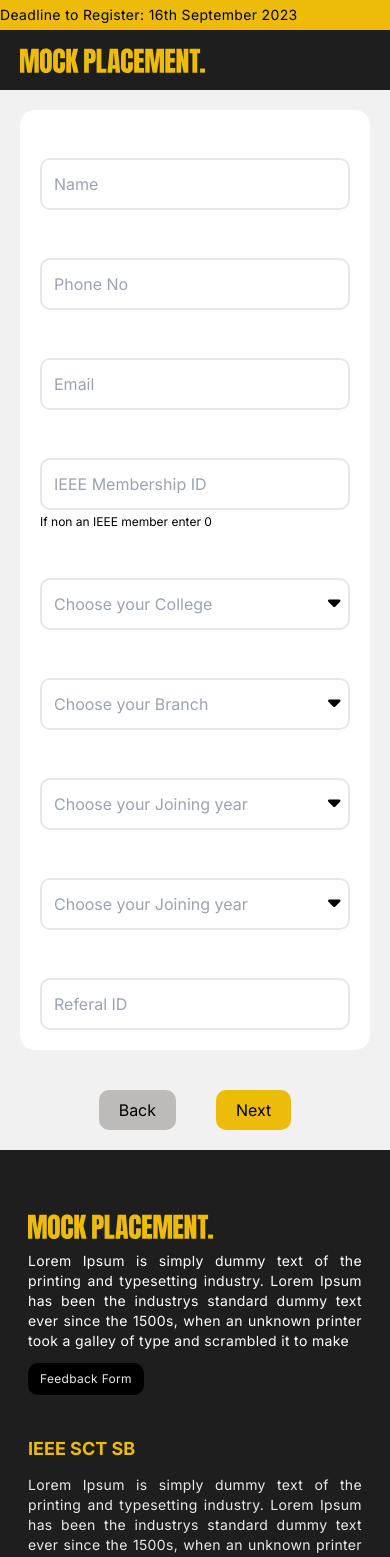
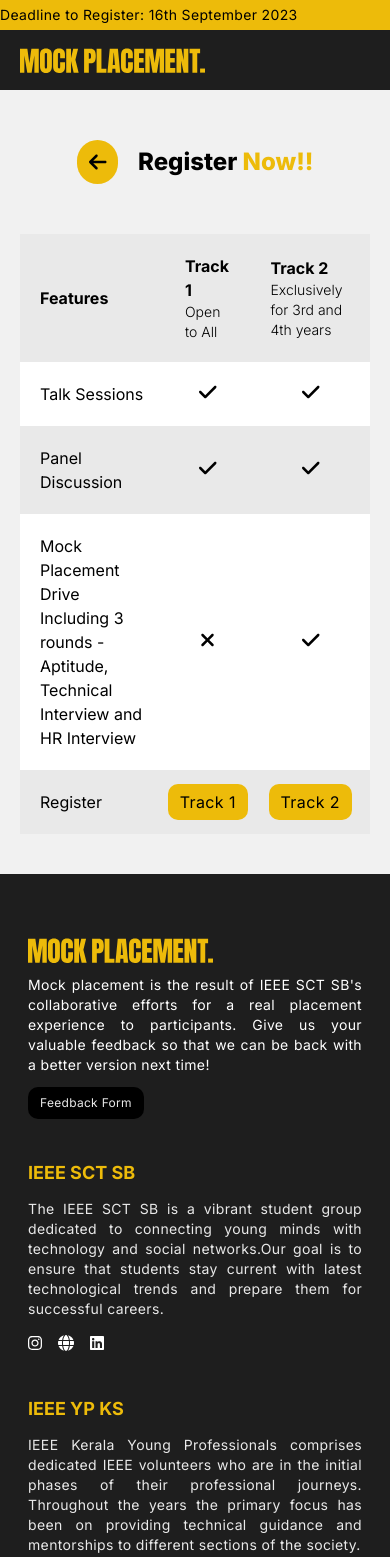
Before and after one commit to ajithrt007/mock-placement, a Next.js app: page /register in a window 390 px wide. Shown: the top 1557 px of the page. Built offline with nearby package versions, Linux system fonts and the light colour scheme.

Commit message:
Modified Reg Page

```diff
--- a/src/app/layout.tsx
+++ b/src/app/layout.tsx
@@ -58,7 +58,7 @@
           <div className='flex flex-col items-start gap-3'>
             <img src="/mockplacement-yellow.svg" alt="" className='h-[25px]'/>
             <p className='text-white text-sm tracking-wide text-justify'>
-              Lorem Ipsum is simply dummy text of the printing and typesetting industry. Lorem Ipsum has been the industrys standard dummy text ever since the 1500s, when an unknown printer took a galley of type and scrambled it to make
+            Mock placement is the result of IEEE SCT SB&apos;s collaborative efforts for a real placement experience to participants. Give us your valuable feedback so that we can be back with a better version next time!
             </p>
             <a href="https://nextjs.org/docs/app/api-reference/functions/redirect" className="py-2 px-3 rounded-[10px] bg-black text-[#E9E9E9] text-xs tracking-wide" target="_blank" rel="noopener noreferrer">Feedback Form</a>
           </div>
@@ -66,7 +66,7 @@
           <div className='flex flex-col items-start gap-3'>
             <h1 className='text-lg font-bold text-[#EDBB0A]'>IEEE SCT SB</h1>
             <p className='text-[#E9E9E9] text-sm tracking-wide text-justify'>
-              Lorem Ipsum is simply dummy text of the printing and typesetting industry. Lorem Ipsum has been the industrys standard dummy text ever since the 1500s, when an unknown printer took a galley of type and scrambled it to make
+            The IEEE SCT SB is a vibrant student group dedicated to connecting young minds with technology and social networks.Our goal is to ensure that students stay current with latest technological trends and prepare them for successful careers.
             </p>
             <div className='flex gap-4'>
               <a href="https://www.instagram.com/ieeesctsb/" target="_blank" rel="noopener noreferrer"><FontAwesomeIcon icon={faInstagram} className='text-white hover:text-[#E9E9E9]'/></a>
@@ -78,7 +78,7 @@
           <div className='flex flex-col items-start gap-3'>
             <h1 className='text-lg font-bold text-[#EDBB0A]'>IEEE YP KS</h1>
             <p className='text-[#E9E9E9] text-sm tracking-wide text-justify'>
-              Lorem Ipsum is simply dummy text of the printing and typesetting industry. Lorem Ipsum has been the industrys standard dummy text ever since the 1500s, when an unknown printer took a galley of type and scrambled it to make
+            IEEE Kerala Young Professionals comprises dedicated IEEE volunteers who are in the initial phases of their professional journeys. Throughout the years the primary focus has been on providing technical guidance and mentorships to different sections of the society.
             </p>
             <div className='flex gap-4'>
               <a href="https://www.instagram.com/ieeekeralayp/" target="_blank" rel="noopener noreferrer"><FontAwesomeIcon icon={faInstagram} className='text-white hover:text-[#E9E9E9]'/></a>
--- a/src/app/leaderboard/page.tsx
+++ b/src/app/leaderboard/page.tsx
@@ -1,15 +1,15 @@
 "use client";
 import { FontAwesomeIcon } from "@fortawesome/react-fontawesome";
-import { faBars,faArrowLeft } from "@fortawesome/free-solid-svg-icons";
+import { faArrowLeft } from "@fortawesome/free-solid-svg-icons";
 import LeaderRow from "@/components/LeaderRow";
 import Link from "next/link";
 
 export default function Leaderboard() {
   return (
     <>
-      <section className="w-full flex flex-col items-center">
+      <section className="w-full flex flex-col items-center py-10">
         <div className="flex items-center">
-            <Link href="/" className="rounded-full bg-[#EDBB0A] p-3"><FontAwesomeIcon icon={faArrowLeft} className='h-[20px]'/></Link>
+            <Link href="/" className="rounded-full bg-[#EDBB0A] p-3 flex items-center justify-center"><FontAwesomeIcon icon={faArrowLeft} className='h-[20px]'/></Link>
           <div className="flex p-8">
             <h1 className=" font-extrabold text-2xl whitespace-nowrap">
               Leader
--- a/src/app/page.tsx
+++ b/src/app/page.tsx
@@ -25,15 +25,15 @@
               <img src="/mockplacement-yellow.svg" alt="" className='lg:w-[42%] md:w-[62%] w-[80%]'/>
               <p className='text-3xl font-bold'>FUTURE IS KNOCKING</p>
 
-              {/* <Button buttontext="Register" buttoncolor="#EDBB0A" buttonAction={()=>{router.push('/register')}}/> */}
-              <a href="https://nextjs.org/docs/app/api-reference/functions/redirect" className="py-2 px-5 rounded-[10px] bg-[#EDBB0A] tracking-wide" target="_blank" rel="noopener noreferrer">Register</a>
+              <Button buttontext="Register" buttoncolor="#EDBB0A" buttonAction={()=>{router.push('/register')}}/>
+              {/* <a href="https://nextjs.org/docs/app/api-reference/functions/redirect" className="py-2 px-5 rounded-[10px] bg-[#EDBB0A] tracking-wide" target="_blank" rel="noopener noreferrer">Register</a> */}
         </section>
         <section className='bg-[#1E1E1E] md:py-5 md:px-10 p-7'>
           <div className='flex gap-1 w-full items-center justify-center p-8'>
             <h1 className=' font-extrabold text-2xl text-white whitespace-nowrap'>What is</h1>
             <p className='text-[#EDBB0A] font-extrabold text-2xl whitespace-nowrap'>Mock Placement ?</p>
           </div>
-          <p className='text-white text-sm tracking-wide'>Mock Placement is an event designed to guide and support participants in their journey to steady careers in engineering. We aspire to introduce all the participants to the various aspects of on-campus placements, along with the wide and varied scopes and opportunities available to them if they decide to pursue other options. Our events consist of a proctored aptitude stage to assess a candidate’s logical reasoning and problem-solving skills, followed by a technical interview and an HR round. The main attraction of our event will be our feedback and recommendation system, which will assess the overall performance of the candidate and provide insights about their strengths, weaknesses, and how to improve on various aspects of their skills.</p>
+          <p className='text-white text-sm tracking-wide pb-7'>Mock Placement is an event designed to help participants in their engineering career journey. We provide insight into on-campus placements and alternative career paths. Our event includes a proctored aptitude test, technical interview, and HR round. The main attraction is our feedback and recommendation system, evaluating candidates&apos; performance and offers skill enhancement tips.</p>
         </section>
         <section className='p-7'>
           <div className='flex gap-1 w-full items-center justify-center p-8'>
@@ -53,10 +53,10 @@
         <div className='flex flex-col'>
           <EventSection image="/hrvshr.svg" heading="HR VS HR Interview" content="This exceptional event serves as a prelude, where seasoned interviewers will interview each other, providing a fascinating glimpse into the world of HR assessments. They'll generously exchange CVs and meticulously replicate all interview procedures, granting you a comprehensive understanding of the process. Throughout, they will expertly showcase the essential skills required for successful interviews. Towards the end, they will deliver insightful analyses of each other's performances, diligently highlighting strengths and engaging in constructive conversations about strategies to minimize potential mistakes." />
           <EventSection image="/panel.svg" heading="Panel Discussion" content="Join our enlightening panel discussion on 'Will AI Replace Humans?' as we explore the future of work in the AI era. Our experts from AI, tech, ethics, and HR will share insights into how AI impacts jobs and society. This event will be streamed live on YouTube, ensuring a global audience. We'll demystify AI's capabilities and limitations while highlighting its potential to enhance human creativity and innovation. Don't miss this engaging conversation that delves into the coexistence of AI and humanity. Tune in to gain valuable insights into the evolving relationship between AI and the workforce." />
-          <EventSection image="/linkedin.svg" heading="Linkedin: The powerful Tool" content="Join 'LinkedIn: The Powerful Tool' to supercharge your career. This event is designed for recent college graduates, offering valuable insights into the world of professional networking and the transformative potential of LinkedIn. Learn how to create a standout LinkedIn profile, even with limited experience. Discover the essentials of CV building, effective networking, and personal branding. Attend this invaluable opportunity to kickstart your professional journey with LinkedIn. Gain the skills and confidence needed to navigate the professional landscape with a powerful tool at your disposal." />
-          <EventSection image="/ai.svg" heading="AI the future, Careers, opportunites" content="Explore the expansive aspects of AI in this informative talk session. This event is your gateway to understanding how Artificial Intelligence (AI) is reshaping careers and job prospects. Join us to uncover the potential of AI in various industries and how it can benefit your career. Learn how to integrate AI into your skillset and discover the exciting job roles it opens up. Our expert speakers will offer practical insights and guidance on navigating the AI-driven job market. This is your chance to grasp how AI can be the key to unlocking a world of career opportunities." />
-          <EventSection image="/skillSection.svg" heading="And That’s how I realised my skill" content="A panel discussion on the topic  &quot;Will AI Replace Human Beings?&quot; as part of our mock placement event. This engaging session will feature a diverse panel of experts who will share their insights on the impact of AI and automation on various industries. The event will be broadcasted live on YouTube and other social media platforms to encourage a broader audience to join the conversation." />
-          <EventSection image="/gear.svg" heading="Gear Up" content="This is a comprehensive event designed to equip participants with essential knowledge and skills for a successful career journey. This informative session covers crucial topics such as coding, emphasizing its contemporary relevance in the digital era. It also explores the development of essential soft skills, recognizing their pivotal role in personal and professional growth. Additionally, the event delves into effective time management and productivity strategies, essential for achieving long-term goals. Furthermore, it underscores the importance of networking, facilitating valuable connections that can shape future opportunities. &quot; Gear Up &quot; ensures participants are well-prepared for their career endeavors." />
+          <EventSection image="/linkedin.svg" heading="Linkedin: The powerful Tool" content="Join 'LinkedIn: The Powerful Tool' for recent college graduates to supercharge their career.  Learn to create an impressive profile, excel in CV building, networking and personal branding. Attend this valuable session to uncover the strategies for utilizing LinkedIn to kickstart your professional journey." />
+          <EventSection image="/ai.svg" heading="AI the future, Careers, opportunites" content="Join our informative talk session on AI's expansive role in reshaping careers and job prospects. Our expert speakers will guide you on integrating AI into your skillset and navigating the AI job market for a world of opportunities." />
+          {/* <EventSection image="/skillSection.svg" heading="And That’s how I realised my skill" content="A panel discussion on the topic  &quot;Will AI Replace Human Beings?&quot; as part of our mock placement event. This engaging session will feature a diverse panel of experts who will share their insights on the impact of AI and automation on various industries. The event will be broadcasted live on YouTube and other social media platforms to encourage a broader audience to join the conversation." /> */}
+          <EventSection image="/gear.svg" heading="Gear Up" content="&quot;Gear Up&quot; is a comprehensive event equipping participants for career success. It covers topics such as the development of essential soft skills, the importance of networking, effective time management and productivity strategies. Join us to ensure you &apos;re well-prepared for your future career endeavours." />
           <EventSection image="/career.svg" heading="Career Path" content="A panel discussion on the topic  &quot;Will AI Replace Human Beings?&quot; as part of our mock placement event. This engaging session will feature a diverse panel of experts who will share their insights on the impact of AI and automation on various industries. The event will be broadcasted live on YouTube and other social media platforms to encourage a broader audience to join the conversation." />
           <section className='even:bg-white odd:bg-[#E9E9E9] flex odd:flex-row even:flex-row-reverse p-10 gap-10 items-center flex-wrap md:flex-nowrap'>
             <img src="/mockplace.svg" alt="" />
--- a/src/app/register/page.tsx
+++ b/src/app/register/page.tsx
@@ -1,182 +1,75 @@
 'use client'
-import { useEffect, useState } from 'react'
-import InputBox from '@/components/InputBox'
-import DropDownSearch from '@/components/DropDownSearch.component'
-import Button from '@/components/Button.component'
-import { collegeList, branches, yearofjoining, currentyear } from '../../../public/formOptionData'
-import CheckBoxes from '@/components/CheckBoxes'
-import { participants,mech,cse,bio,ec } from '../../../public/whatsappGroupLink'
+
+// import { useEffect, useState } from 'react'
+// import InputBox from '@/components/InputBox'
+// import DropDownSearch from '@/components/DropDownSearch.component'
+// import Button from '@/components/Button.component'
+// import { collegeList, branches, yearofjoining, currentyear } from '../../../public/formOptionData'
+// import CheckBoxes from '@/components/CheckBoxes'
+// import { participants,mech,cse,bio,ec } from '../../../public/whatsappGroupLink'
+import Link from "next/link";
+import { FontAwesomeIcon } from "@fortawesome/react-fontawesome";
+import { faXmark, faCheck, faArrowLeft } from "@fortawesome/free-solid-svg-icons";
+
+//
 
 export default function RegisterPage(){
-    const [stage,setStage] = useState(1)
-    type formData = {
-        name:string,
-        num:string,
-        email:string,
-        memid:string,
-        college:string,
-        branch:string,
-        yearJoin:string,
-        cyear:string,
-        referal:string,
-        resumeLink:string,
-        choice1:string,
-        choice2:string,
-        confirmation:string
-    }
-
-    const[name,setName] = useState('');
-    const[num,setNum] = useState('');
-    const[email,setEmail] = useState('');
-    const[memid,setMemID] = useState('');
-    const[college,setCollege] = useState('');
-    const[branch,setBranch] = useState('');
-    const[yearJoin,setYearJoin] = useState('');
-    const[cyear,setCyear] = useState('');
-    const[referal,setReferal] = useState('');
-    const[resume,setResume] = useState('');
-    const[choice1,setChoice1] = useState('');
-    const[choice2,setChoice2] = useState('');
-    const[confirmation,setConfirmation] = useState('');
-
-    const [formD,setFormD] = useState({
-    time: Date.now(),
-    name : '',
-    num : '',
-    email : '',
-    memid : '',
-    college : '',
-    branch : '',
-    yearJoin : '',
-    cyear : '',
-    referal : '',
-    resumeLink : '',
-    choice1 : '',
-    choice2 : '',
-    confirmation : ''})
-
-    useEffect(() => {
-        setFormD({
-            time: Date.now(),
-            name : name,
-            num : num,
-            email : email,
-            memid : memid,
-            college : college,
-            branch : branch,
-            yearJoin : yearJoin,
-            cyear : cyear,
-            referal : referal,
-            resumeLink : resume,
-            choice1 : choice1,
-            choice2 : choice2,
-            confirmation : confirmation})
-    },[name,num,email,memid,college,branch,yearJoin,cyear,referal,resume,choice1,choice2,confirmation])
-
-    // console.log(formD)
-
-    const getName = (dname:string) => {
-        setName(dname)
-    }
-    const getNum = (dnum:string) => {
-        setNum(dnum)
-    }
-    const getEmail = (demail:string) => {
-        setEmail(demail)
-    }
-    const getMemID = (dmemid:string) => {
-        setMemID(dmemid)
-    }
-    const getCollege = (dcollege:string) => {
-        console.log("The data got is" + dcollege)
-        setCollege(dcollege)
-    }
-    const getBranch = (dbranch:string) => {
-        setBranch(dbranch)
-    }
-    const getYearJoin = (dyearJoin:string) => {
-        setYearJoin(dyearJoin)
-    }
-    const getCyear = (dcyear:string) => {
-        setCyear(dcyear)
-    }
-    const getReferal = (dreferal:string) => {
-        setReferal(dreferal)
-    }
-    const getResume = (dresume:string) => {
-        setResume(dresume)
-    }
 
     return(
         <>
             <div className='items-center bg-[#F1F1F1] p-5 flex w-full justify-center'>
 
-                {stage == 1 && <form action="" onSubmit={(e) => {e.preventDefault()}} className='flex flex-col gap-10 w-full items-center'>
-                    <div className='bg-white p-5 flex flex-col gap-5 rounded-[15px] w-[100%] sm:w-[80%] md:w-[60%] lg:w-[40%]'>
-                        <InputBox getDataFn={getName} label="Name" placeholderTxt="Name" inputType="text"/>
-                        <InputBox getDataFn={getNum} label="Phone No" placeholderTxt="Phone No" inputType="text"/>
-                        <InputBox getDataFn={getEmail} label="Email" placeholderTxt="Email" inputType="email"/>
-                        <div className='flex flex-col gap-1'>
-                            <InputBox getDataFn={getMemID} label="IEEE Membership ID" placeholderTxt="IEEE Membership ID" inputType="number"/>
-                            <p className="text-xs">If non an IEEE member enter 0</p>
+                <div className='flex flex-col gap-10 w-full items-center py-5'>
+                    <div className="flex items-center gap-5">
+                        <Link href="/" className="rounded-full bg-[#EDBB0A] p-3 flex items-center justify-center"><FontAwesomeIcon icon={faArrowLeft} className='h-[20px]'/></Link>
+                        <div className="flex py-4">
+                            <h1 className=" font-extrabold text-2xl whitespace-nowrap">
+                            Register&nbsp;
+                            </h1>
+                            <p className="text-[#EDBB0A] font-extrabold text-2xl whitespace-nowrap">
+                            Now!!
+                            </p>
                         </div>
-                        <DropDownSearch options={collegeList} label="College" placeholderVal='Choose your College' getDataFn={getCollege}/>
-                        <DropDownSearch options={branches} label="Branch" placeholderVal='Choose your Branch' getDataFn={getBranch}/>
-                        <DropDownSearch options={yearofjoining} label="Year of Joining" placeholderVal='Choose your Joining year' getDataFn={getYearJoin}/>
-                        <DropDownSearch options={currentyear} label="Cuurent Year" placeholderVal='Choose your Joining year' getDataFn={getCyear}/>
-                        <InputBox getDataFn={getReferal} label="Referal ID" placeholderTxt="Referal ID" inputType="text"/>
                     </div>
-                    <div className='flex gap-10'>
-                        <Button buttontext="Back" buttonAction={null} buttoncolor="#BDBABA"/>
-                        <Button buttontext="Next" buttonAction={() => {
-                            if(Number(cyear) >2){
-                                setStage(2)
-                            }
-                            else{
-                                setStage(3)
-                            }
-                        }} buttoncolor="#EDBB0A"/>
-                    </div>
-                </form>
-                }
 
-                {stage == 2 && <form action="" onSubmit={(e) => {e.preventDefault()}} className='flex flex-col gap-10 w-full items-center'>
-            <div className='bg-white p-5 flex flex-col gap-5 rounded-[15px] w-[100%] sm:w-[80%] md:w-[60%] lg:w-[40%]'>
-                <div className='flex flex-col gap-0'>
-                    <InputBox label="Resume Drive Link" placeholderTxt="Drive Link" inputType="text" getDataFn={getResume}/>
-                    <p className='text-xs'>Please make sure the access is “Anyone with the link can view”.</p>
+                    <table>
+                        <tr className='even:bg-white odd:bg-[#E9E9E9]'>
+                            <th className='p-5 text-left'>Features</th>
+                            <th className='p-5 text-left'>
+                                <h1>Track 1</h1>
+                                <p className='font-light text-sm '>Open to All</p>
+                            </th>
+                            <th className='p-5 text-left'>
+                                <h1>Track 2</h1>
+                                <p className='font-light text-sm '>Exclusively for 3rd and 4th years</p>
+                            </th>
+                        </tr>
+                        <tr className='even:bg-white odd:bg-[#E9E9E9]'>
+                            <td className='p-5'>Talk Sessions</td>
+                            <td className='p-5 text-center'><FontAwesomeIcon icon={faCheck}  className='h-[20px]'/></td>
+                            <td className='p-5 text-center'><FontAwesomeIcon icon={faCheck}  className='h-[20px]'/></td>
+                        </tr>
+                        <tr className='even:bg-white odd:bg-[#E9E9E9]'>
+                            <td className='p-5'>Panel Discussion</td>
+                            <td className='p-5 text-center'><FontAwesomeIcon icon={faCheck}  className='h-[20px]'/></td>
+                            <td className='p-5 text-center'><FontAwesomeIcon icon={faCheck}  className='h-[20px]'/></td>
+                        </tr>
+                        <tr className='even:bg-white odd:bg-[#E9E9E9]'>
+                            <td className='p-5'>
+                                <h1>Mock Placement Drive</h1>
+                                <p>Including 3 rounds - Aptitude, Technical Interview and HR Interview</p>
+                            </td>
+                            <td className='p-5 text-center'><FontAwesomeIcon icon={faXmark}  className='h-[20px]'/></td>
+                            <td className='p-5 text-center'><FontAwesomeIcon icon={faCheck}  className='h-[20px]'/></td>
+                        </tr>
+                        <tr className='even:bg-white odd:bg-[#E9E9E9]'>
+                            <td className='p-5'>Register</td>
+                            <td className='py-5 text-center'><a href="https://docs.google.com/forms/d/e/1FAIpQLSfKS1SR7uPZZ2tc-ts7tBSuNkLqJKkzyL8s9ryG9ag4Efbzng/viewform" className="py-2 px-3 rounded-[10px] bg-[#EDBB0A] tracking-wide" target="_blank" rel="noopener noreferrer">Track 1</a></td>
+                            <td className='py-5 text-center'><a href="https://docs.google.com/forms/d/e/1FAIpQLSeFiyTmeiHWlR64hHnL9L0xAVJNrW-lzTGMg9kv1LBO61_REg/viewform" className="py-2 px-3 rounded-[10px] bg-[#EDBB0A] tracking-wide" target="_blank" rel="noopener noreferrer">Track 2</a></td>
+                        </tr>
+                    </table>
+
                 </div>
-                <div className='flex flex-col gap-3'>
-                    <div className='flex flex-col gap-0'>
-                        <label htmlFor="Choose">Choose your Company</label>
-                        <p className='text-xs'>Atmost 2 of them can be selected</p>
-                    </div>
-                    <CheckBoxes/>
-                </div>
-            </div>
-            <div className='flex gap-10'>
-                <Button buttontext="Back" buttonAction={null} buttoncolor="#BDBABA"/>
-                <Button buttontext="Next" buttonAction={() => {
-                    setStage(3);
-                }} buttoncolor="#EDBB0A"/>
-            </div>
-        </form>}
-
-            {stage == 3 && <form action="" onSubmit={(e) => {e.preventDefault()}} className='flex flex-col gap-10 w-full items-center'>
-            <a href="https://en.wikipedia.org/wiki/Next.js" className='bg-white gap-5 p-5 flex justify-between rounded-[15px] w-[100%] sm:w-[80%] md:w-[60%] lg:w-[40%]'>
-                <img src="/wp.svg" alt="" className='h-full'/>
-                <div className='flex flex-col gap-1'>
-                    <p className='text-lg '>Mock Placement Participants Group</p>
-                    <p className='text-sm'>Click here to join the participants group of Mock Placements for seamless communication</p>
-                </div>
-            </a>
-            {Number(cyear) > 2 && <div></div> }
-            <div className='flex gap-10'>
-                <Button buttontext="Complete Registration" buttonAction={() => {
-                    setStage(3);
-                }} buttoncolor="#EDBB0A"/>
-            </div>
-            </form>}
 
             </div>
         </>
```
